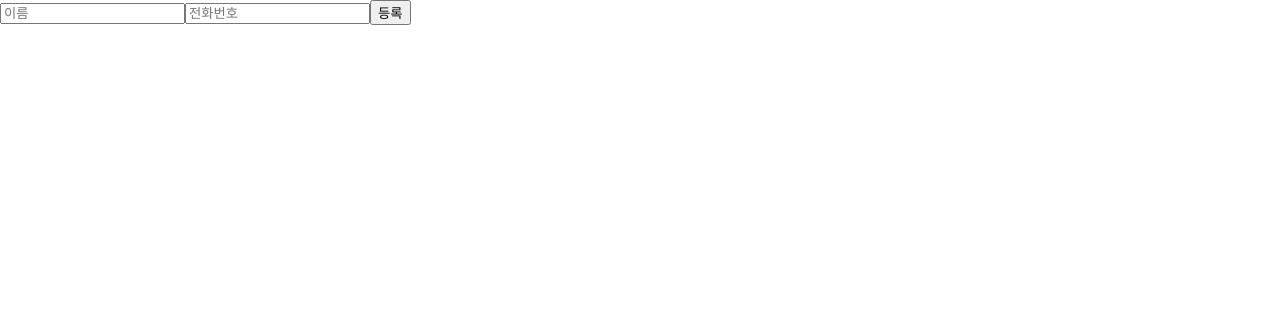
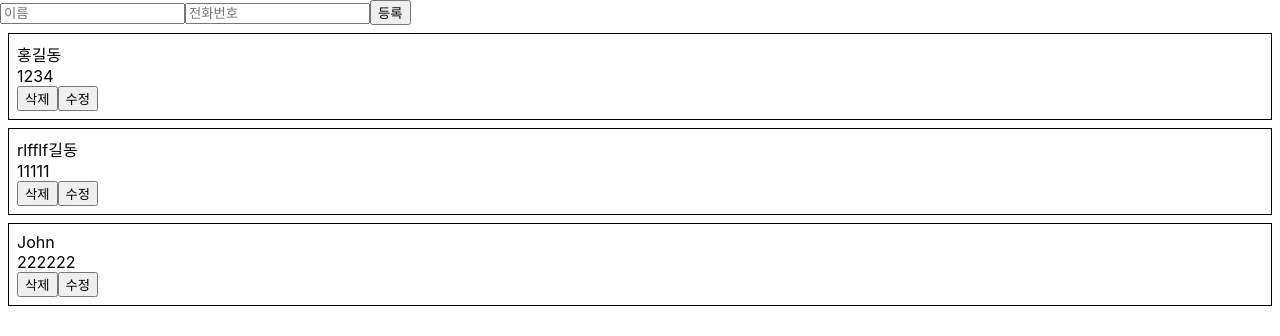
Before and after one commit to SY-MOON/reactStudy, a React (Create React App) app: page / in a window 1280 px wide. Shown: the top 336 px of the page. Built offline with nearby package versions, Linux system fonts and the light colour scheme.

Commit message:
shouldComponentUpdate 적용을 통한 최적화

```diff
--- a/src/App.js
+++ b/src/App.js
@@ -7,7 +7,23 @@
   id = 0;
 
   state = {
-    information: []
+    information: [
+      {
+        name: '홍길동',
+        phone: '1234',
+        id: 0
+      },
+      {
+        name: 'rlfflf길동',
+        phone: '11111',
+        id: 1
+      },
+      {
+        name: 'John',
+        phone: '222222',
+        id: 2
+      }
+    ]
   }
 
   handleCraete = (data) => {
--- a/src/components/PhoneInfo.js
+++ b/src/components/PhoneInfo.js
@@ -6,6 +6,14 @@
 		name: '',
 		phone: ''
 	}
+
+	shouldComponentUpdate(nextProps, nextState) {
+		if(this.state !== nextState) {
+			return true
+		}
+		return this.props.info !== nextProps.info;
+	}
+
 
 	handleRemove = () => {
 		const {info, onRemove} = this.props;
@@ -44,6 +52,9 @@
 			padding: '8px',
 			margin: '8px',
 		}
+
+		console.log(name);
+
 		return (
 			<div style={style}>
 				{
--- a/src/components/PhoneInfoList.js
+++ b/src/components/PhoneInfoList.js
@@ -8,6 +8,8 @@
 	}
 	render() {
 		const {data, onRemove, onUpdate} = this.props;
+
+		console.log('rendering list');
 
 		const list = data.map(
 			info => (
```
